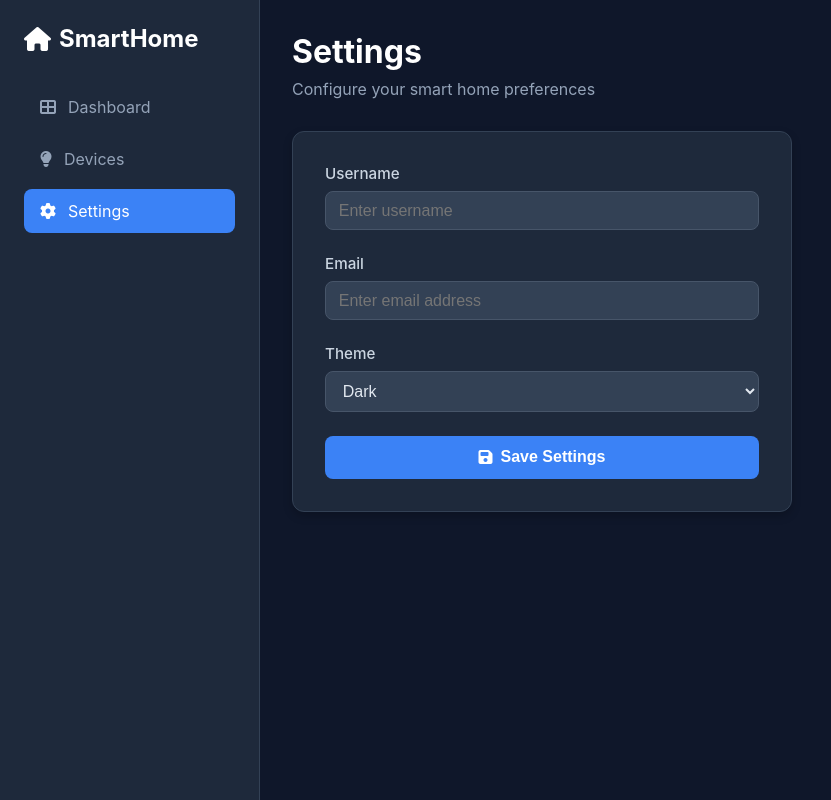
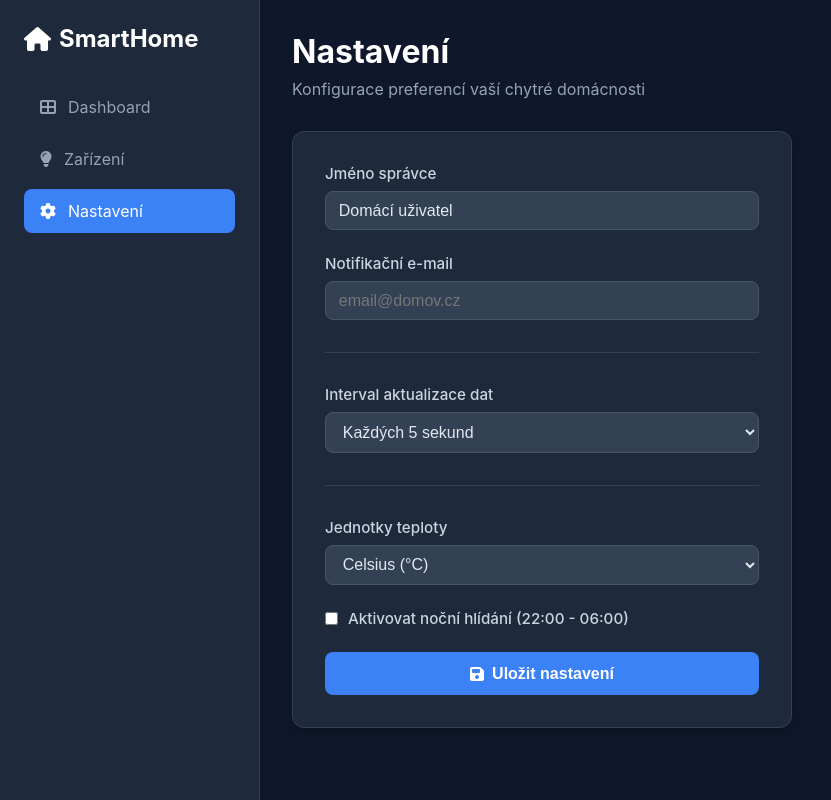
Before and after one commit to Martinos21/HomeApp, a Flask app: page /settings in a window 1280 px wide. Shown: the whole page, without its empty margins (0-831 px from the left). Run offline with Flask 3, Linux system fonts and the light colour scheme; parts of the project's set-up code (start-up, migrations or seed data) failed here and were passed over.

Commit message:
add settings localization and config file support

```diff
--- a/src/app.py
+++ b/src/app.py
@@ -7,13 +7,31 @@ import uuid
 from src.tools.hotspot import start_hotspot, stop_hotspot
 from src.tools.dbTools import get_widget_data, get_historical_data
 import requests
+import os
+import json
 
 app = Flask(__name__, template_folder='templates', static_folder='static')
 app.secret_key = "smart_home_secret"
-
+SETTINGS_FILE = 'settings.json'
 widgets = []
 widget_id_counter = itertools.count(1)
 
+def get_config():
+    """Pomocná funkce pro načtení nastavení ze souboru."""
+    default_config = {
+        "username": "Domácí uživatel",
+        "email": "",
+        "refresh": "30",
+        "temp_unit": "c",
+        "security": False
+    }
+    if os.path.exists(SETTINGS_FILE):
+        try:
+            with open(SETTINGS_FILE, 'r') as f:
+                return {**default_config, **json.load(f)}
+        except:
+            return default_config
+    return default_config
 
 # Get Raspberry Pi IP and MAC
 def get_network_info():
@@ -87,7 +105,22 @@ def devices():
 
 @app.route('/settings')
 def settings():
-    return render_template('settings.html')
+    config = get_config()
+    return render_template('settings.html', config=config)
+
+@app.route('/api/save_settings', methods=['POST'])
+def save_settings():
+    try:
+        new_config = request.get_json()
+        with open(SETTINGS_FILE, 'w') as f:
+            json.dump(new_config, f)
+        return jsonify({"success": True})
+    except Exception as e:
+        return jsonify({"success": False, "error": str(e)}), 500
+
+@app.route('/api/get_config')
+def get_config_api():
+    return jsonify(get_config())
 
 if __name__ == '__main__':
     #stop_hotspot()
--- a/src/templates/dashboard.html
+++ b/src/templates/dashboard.html
@@ -14,7 +14,7 @@
     <h1 class="logo"><i class="fas fa-home"></i> SmartHome</h1>
     <nav>
       <a href="{{ url_for('dashboard') }}" class="nav-item active"><i class="fas fa-th-large"></i> Dashboard</a>
-      <a href="{{ url_for('devices') }}" class="nav-item"><i class="fas fa-lightbulb"></i> Devices</a>
+      <!--<a href="{{ url_for('devices') }}" class="nav-item"><i class="fas fa-lightbulb"></i> Devices</a>-->
       <a href="{{ url_for('settings') }}" class="nav-item"><i class="fas fa-cog"></i> Settings</a>
     </nav>
   </div>
--- a/src/templates/settings.html
+++ b/src/templates/settings.html
@@ -1,5 +1,5 @@
-<!DOCTYPE html>
-<html lang="en">
+ <!DOCTYPE html>
+<html lang="cs">
 <head>
   <meta charset="UTF-8">
   <meta name="viewport" content="width=device-width, initial-scale=1.0">
@@ -8,43 +8,74 @@
   <link rel="stylesheet" href="https://cdnjs.cloudflare.com/ajax/libs/font-awesome/6.4.0/css/all.min.css">
 </head>
 <body>
-  <!-- Sidebar -->
+
   <div class="sidebar">
     <h1 class="logo">
       <i class="fas fa-home"></i> SmartHome
     </h1>
     <nav>
-      <a href="{{ url_for('dashboard') }}" class="nav-item"><i class="fas fa-th-large"></i> Dashboard</a>
-      <a href="{{ url_for('devices') }}" class="nav-item"><i class="fas fa-lightbulb"></i> Devices</a>
-      <a href="{{ url_for('settings') }}" class="nav-item active"><i class="fas fa-cog"></i> Settings</a>
+      <a href="{{ url_for('dashboard') }}" class="nav-item">
+        <i class="fas fa-th-large"></i> Dashboard
+      </a>
+      <a href="{{ url_for('devices') }}" class="nav-item">
+        <i class="fas fa-lightbulb"></i> Zařízení
+      </a>
+      <a href="{{ url_for('settings') }}" class="nav-item active">
+        <i class="fas fa-cog"></i> Nastavení
+      </a>
     </nav>
   </div>
 
-  <!-- Main Content -->
   <div class="main-content">
-    <h2 class="page-title">Settings</h2>
-    <p class="page-subtitle">Configure your smart home preferences</p>
+    <h2 class="page-title">Nastavení</h2>
+    <p class="page-subtitle">Konfigurace preferencí vaší chytré domácnosti</p>
 
     <div class="settings-panel">
       <form class="settings-form">
+
         <div class="form-group">
-          <label for="username">Username</label>
-          <input id="username" type="text" placeholder="Enter username">
+          <label for="username">Jméno správce</label>
+          <input id="username" type="text" placeholder="Např. Admin" value="Domácí uživatel">
         </div>
 
         <div class="form-group">
-          <label for="email">Email</label>
-          <input id="email" type="email" placeholder="Enter email address">
+          <label for="email">Notifikační e-mail</label>
+          <input id="email" type="email" placeholder="email@domov.cz">
+        </div>
+
+        <hr style="border: 0; border-top: 1px solid #334155; margin: 0.5rem 0;">
+
+        <div class="form-group">
+          <label for="refresh">Interval aktualizace dat</label>
+          <select id="refresh">
+            <option value="5">Každých 5 sekund</option>
+            <option value="30">Každých 30 sekund</option>
+            <option value="60">Každou minutu</option>
+          </select>
+        </div>
+
+        <hr style="border: 0; border-top: 1px solid #334155; margin: 0.5rem 0;">
+
+        <div class="form-group">
+          <label for="temp-unit">Jednotky teploty</label>
+          <select id="temp-unit">
+            <option value="c">Celsius (°C)</option>
+            <option value="f">Fahrenheit (°F)</option>
+          </select>
         </div>
 
         <div class="form-group">
-          <label for="theme">Theme</label>
-          <select id="theme">
-            <option>Dark</option>
-            <option>Light</option>
-          </select>
+          <label style="display: flex; align-items: center; gap: 10px; cursor: pointer;">
+            <input type="checkbox" id="security" style="width: auto;">
+            Aktivovat noční hlídání (22:00 - 06:00)
+          </label>
         </div>
 
         <button type="submit" class="save-button">
-          <i class="fas fa-save"></i> Save Settings
-        </butt
+          <i class="fas fa-save"></i> Uložit nastavení
+        </button>
+      </form>
+    </div>
+  </div>
+</body>
+</html>
```
